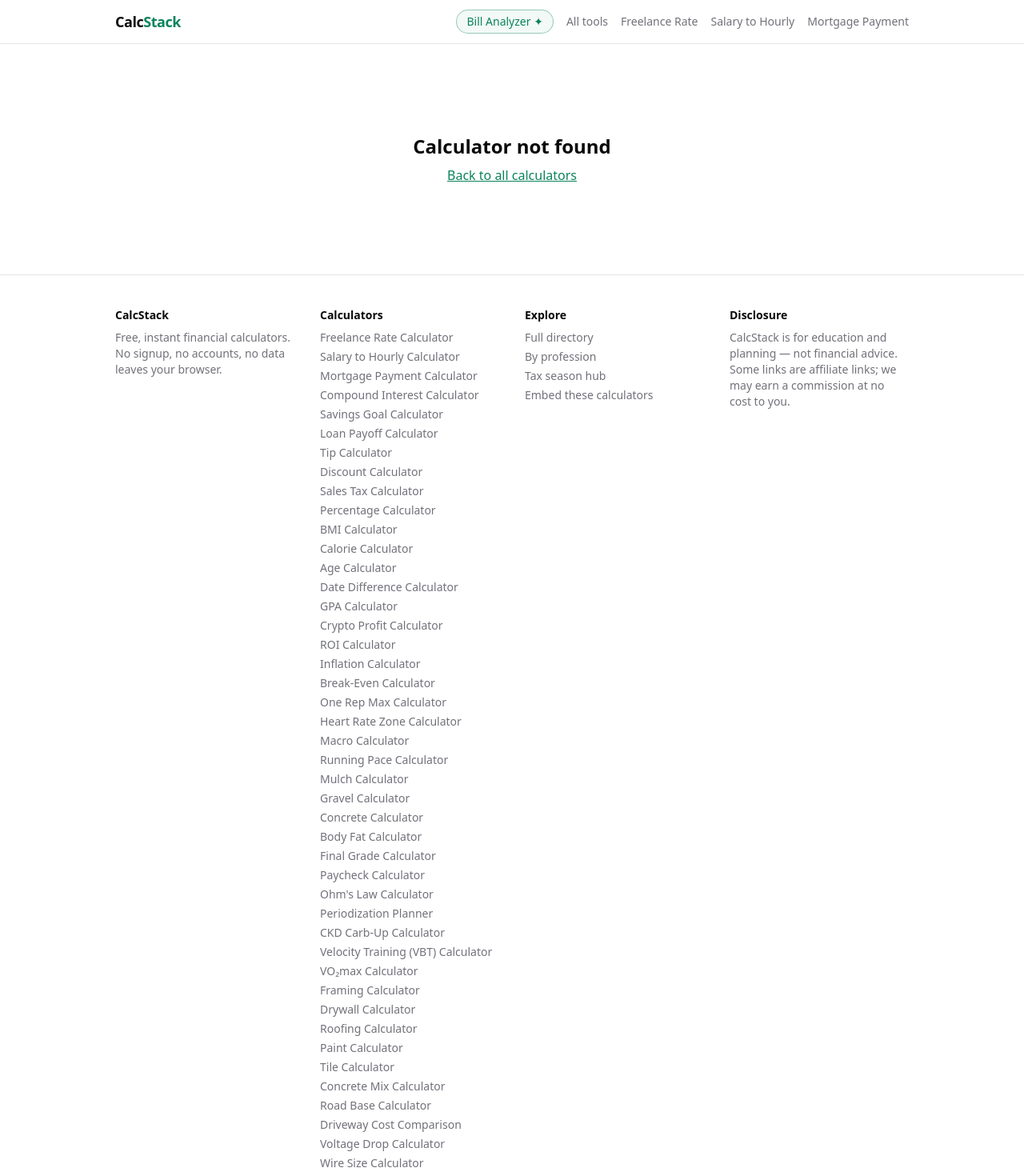
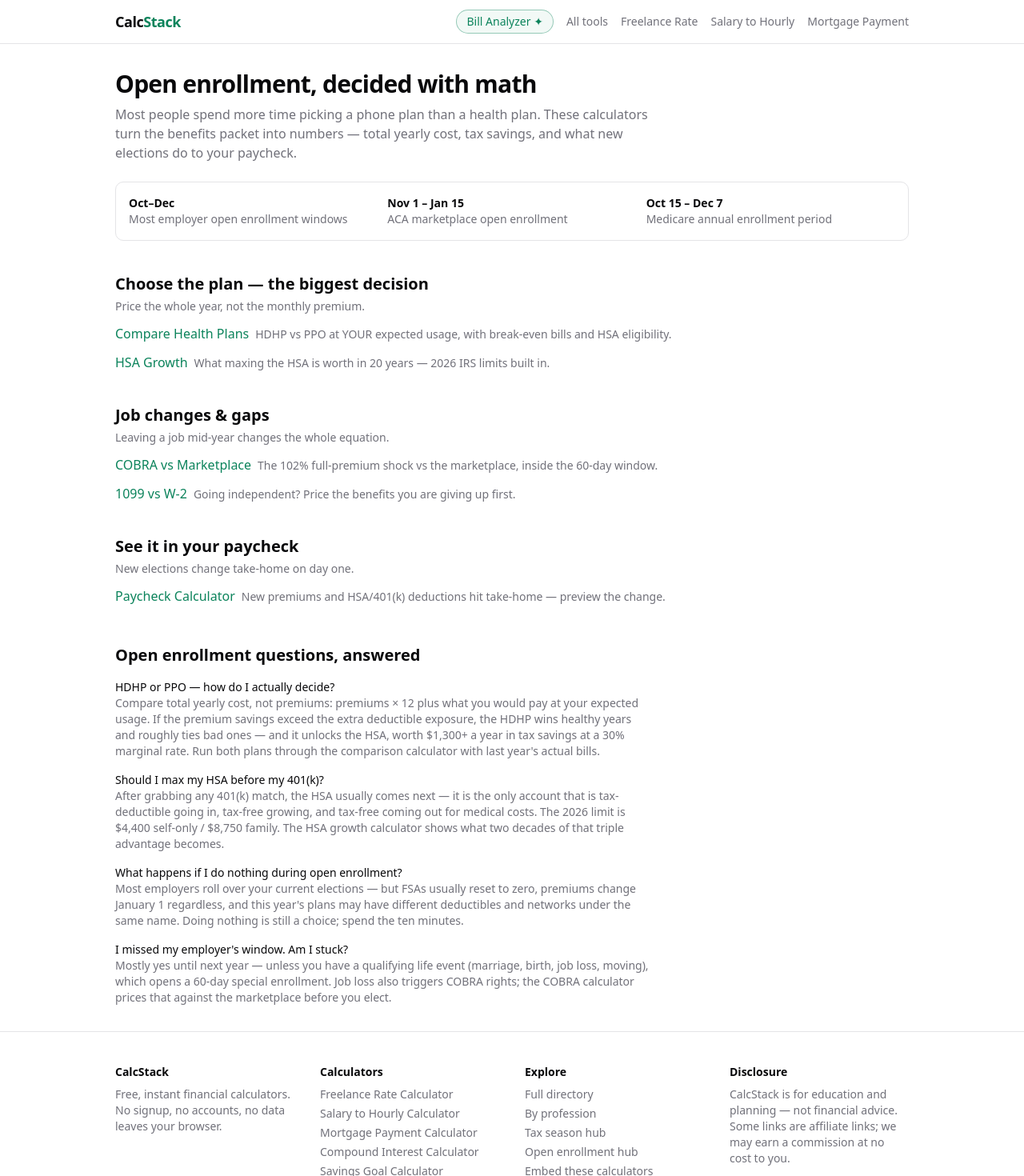
Before and after one commit to LIMENHelix/calcstack, a React (Vite) app: page /open-enrollment in a window 1280 px wide. Shown: the top 1470 px of the page at 80% size. Built offline with nearby package versions, Linux system fonts and the light colour scheme.

Commit message:
Add /open-enrollment hub: plan comparison, HSA, COBRA, paycheck impact + deadlines

```diff
--- a/scripts/gen-sitemap.mjs
+++ b/scripts/gen-sitemap.mjs
@@ -34,6 +34,7 @@ const urls = [
   `  <url><loc>${SITE}/directory</loc><priority>0.7</priority></url>`,
   `  <url><loc>${SITE}/embeds</loc><priority>0.7</priority></url>`,
   `  <url><loc>${SITE}/tax-season</loc><priority>0.8</priority></url>`,
+  `  <url><loc>${SITE}/open-enrollment</loc><priority>0.8</priority></url>`,
   `  <url><loc>${SITE}/for</loc><priority>0.8</priority></url>`,
   ...personaSlugs.map((s) => `  <url><loc>${SITE}/for/${s}</loc><priority>0.8</priority></url>`),
   ...stateDataSlugs.map((s) => `  <url><loc>${SITE}/data/mortgage-payment-in/${s}</loc></url>`),
--- a/src/App.tsx
+++ b/src/App.tsx
@@ -13,6 +13,7 @@ import EmbedPage from './pages/EmbedPage'
 import EmbedTablePage from './pages/EmbedTablePage'
 import EmbedGallery from './pages/EmbedGallery'
 import TaxSeason from './pages/TaxSeason'
+import OpenEnrollment from './pages/OpenEnrollment'
 import AuditAll from './pages/AuditAll'
 
 export default function App() {
@@ -37,6 +38,7 @@ export default function App() {
               <Route path="/directory" element={<Directory />} />
               <Route path="/embeds" element={<EmbedGallery />} />
               <Route path="/tax-season" element={<TaxSeason />} />
+              <Route path="/open-enrollment" element={<OpenEnrollment />} />
               <Route path="/for" element={<PersonaIndex />} />
               <Route path="/for/:slug" element={<PersonaPage />} />
               <Route path="*" element={<CalculatorPage />} />
--- a/src/components/Layout.tsx
+++ b/src/components/Layout.tsx
@@ -85,6 +85,11 @@ export function Layout({ children }: { children: React.ReactNode }) {
                 </Link>
               </li>
               <li>
+                <Link to="/open-enrollment" className="hover:text-foreground">
+                  Open enrollment hub
+                </Link>
+              </li>
+              <li>
                 <Link to="/embeds" className="hover:text-foreground">
                   Embed these calculators
                 </Link>
--- /dev/null
+++ b/src/pages/OpenEnrollment.tsx
@@ -0,0 +1,114 @@
+import { Link } from 'react-router'
+import { CALCULATORS } from '@/data/calculators'
+import { Seo } from '@/components/Seo'
+
+const SECTIONS: { title: string; blurb: string; slugs: readonly string[] }[] = [
+  {
+    title: 'Choose the plan — the biggest decision',
+    blurb: 'Price the whole year, not the monthly premium.',
+    slugs: ['health-plan-comparison-calculator', 'hsa-growth-calculator'],
+  },
+  {
+    title: 'Job changes & gaps',
+    blurb: 'Leaving a job mid-year changes the whole equation.',
+    slugs: ['cobra-cost-calculator', '1099-vs-w2-calculator'],
+  },
+  {
+    title: 'See it in your paycheck',
+    blurb: 'New elections change take-home on day one.',
+    slugs: ['paycheck-calculator'],
+  },
+]
+
+const REASONS: Record<string, string> = {
+  'health-plan-comparison-calculator': 'HDHP vs PPO at YOUR expected usage, with break-even bills and HSA eligibility.',
+  'hsa-growth-calculator': 'What maxing the HSA is worth in 20 years — 2026 IRS limits built in.',
+  'cobra-cost-calculator': 'The 102% full-premium shock vs the marketplace, inside the 60-day window.',
+  '1099-vs-w2-calculator': 'Going independent? Price the benefits you are giving up first.',
+  'paycheck-calculator': 'New premiums and HSA/401(k) deductions hit take-home — preview the change.',
+}
+
+export default function OpenEnrollment() {
+  return (
+    <>
+      <Seo
+        title="Open Enrollment Hub — Health Plan, HSA & Benefits Calculators (2026)"
+        description="Free open enrollment calculators: compare HDHP vs PPO total yearly cost, HSA growth with 2026 limits, COBRA vs marketplace, and paycheck impact of new elections."
+      />
+      <h1 className="mb-2 text-3xl font-extrabold tracking-tight">Open enrollment, decided with math</h1>
+      <p className="mb-6 max-w-2xl text-muted-foreground">
+        Most people spend more time picking a phone plan than a health plan. These calculators
+        turn the benefits packet into numbers — total yearly cost, tax savings, and what new
+        elections do to your paycheck.
+      </p>
+
+      <div className="grid gap-3 rounded-lg border p-4 text-sm sm:grid-cols-3">
+        <div><p className="font-semibold">Oct–Dec</p><p className="text-muted-foreground">Most employer open enrollment windows</p></div>
+        <div><p className="font-semibold">Nov 1 – Jan 15</p><p className="text-muted-foreground">ACA marketplace open enrollment</p></div>
+        <div><p className="font-semibold">Oct 15 – Dec 7</p><p className="text-muted-foreground">Medicare annual enrollment period</p></div>
+      </div>
+
+      {SECTIONS.map((s) => {
+        const calcs = s.slugs
+          .map((slug) => CALCULATORS.find((c) => c.slug === slug))
+          .filter((c): c is (typeof CALCULATORS)[number] => Boolean(c))
+        return (
+          <section key={s.title} className="mt-10">
+            <h2 className="mb-1 text-xl font-semibold">{s.title}</h2>
+            <p className="mb-3 text-sm text-muted-foreground">{s.blurb}</p>
+            <ul className="space-y-3">
+              {calcs.map((c) => (
+                <li key={c.slug}>
+                  <Link to={`/calculators/${c.slug}`} className="font-medium text-primary underline-offset-4 hover:underline">
+                    {c.shortTitle}
+                  </Link>
+                  <span className="ml-2 text-sm text-muted-foreground">{REASONS[c.slug]}</span>
+                </li>
+              ))}
+            </ul>
+          </section>
+        )
+      })}
+
+      <section className="mt-12 max-w-2xl space-y-4 text-sm">
+        <h2 className="text-xl font-semibold">Open enrollment questions, answered</h2>
+        <div>
+          <p className="font-medium">HDHP or PPO — how do I actually decide?</p>
+          <p className="text-muted-foreground">
+            Compare total yearly cost, not premiums: premiums × 12 plus what you would pay at your
+            expected usage. If the premium savings exceed the extra deductible exposure, the HDHP
+            wins healthy years and roughly ties bad ones — and it unlocks the HSA, worth $1,300+
+            a year in tax savings at a 30% marginal rate. Run both plans through the comparison
+            calculator with last year's actual bills.
+          </p>
+        </div>
+        <div>
+          <p className="font-medium">Should I max my HSA before my 401(k)?</p>
+          <p className="text-muted-foreground">
+            After grabbing any 401(k) match, the HSA usually comes next — it is the only account
+            that is tax-deductible going in, tax-free growing, and tax-free coming out for medical
+            costs. The 2026 limit is $4,400 self-only / $8,750 family. The HSA growth calculator
+            shows what two decades of that triple advantage becomes.
+          </p>
+        </div>
+        <div>
+          <p className="font-medium">What happens if I do nothing during open enrollment?</p>
+          <p className="text-muted-foreground">
+            Most employers roll over your current elections — but FSAs usually reset to zero,
+            premiums change January 1 regardless, and this year's plans may have different
+            deductibles and networks under the same name. Doing nothing is still a choice; spend
+            the ten minutes.
+          </p>
+        </div>
+        <div>
+          <p className="font-medium">I missed my employer's window. Am I stuck?</p>
+          <p className="text-muted-foreground">
+            Mostly yes until next year — unless you have a qualifying life event (marriage, birth,
+            job loss, moving), which opens a 60-day special enrollment. Job loss also triggers
+            COBRA rights; the COBRA calculator prices that against the marketplace before you elect.
+          </p>
+        </div>
+      </section>
+    </>
+  )
+}
```
Also changed, not shown: 1 other file (tests, documents, lock files or other folders).
